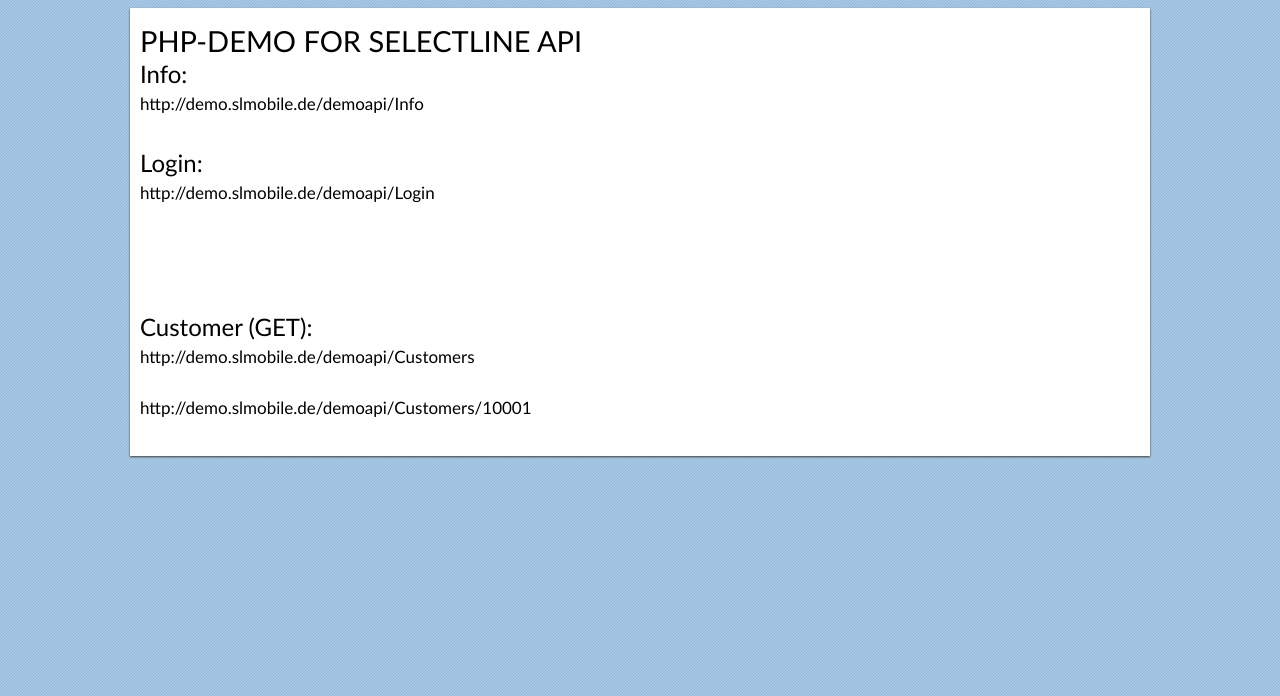
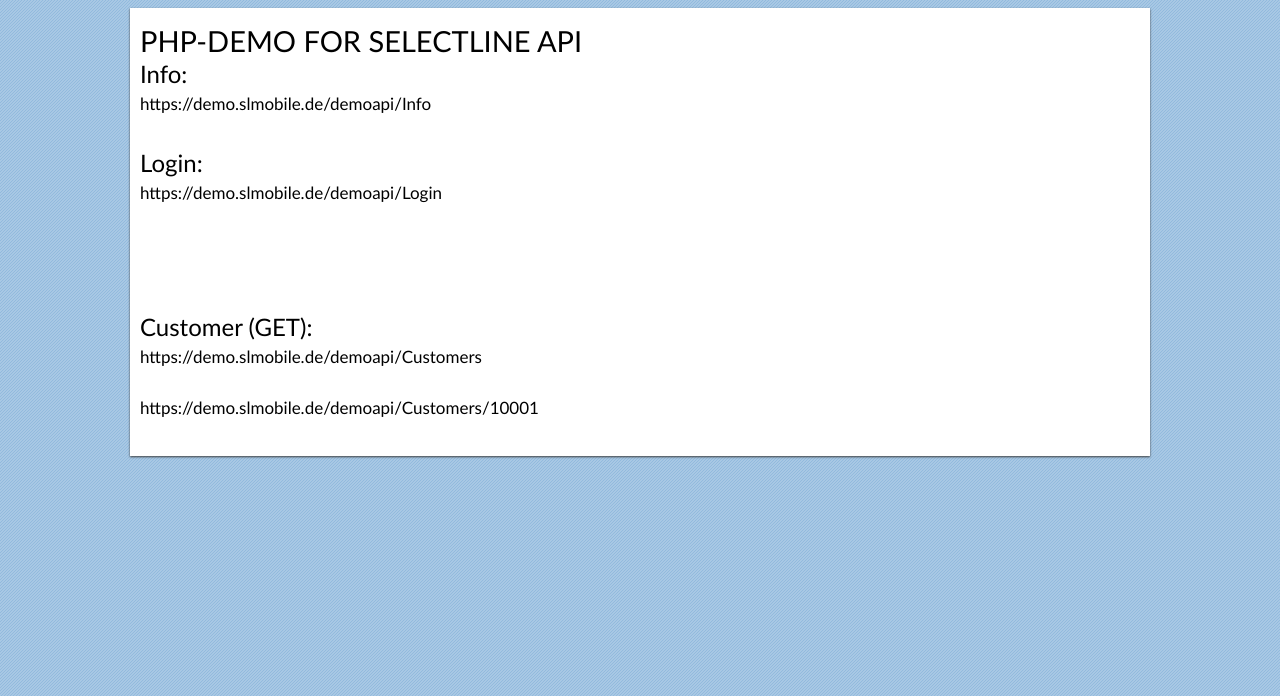
Before and after one commit to selectline-software/selectline-api, a PHP site: page / in a window 1280 px wide. Shown: the top 696 px of the page. Run offline with PHP 8.4, Linux system fonts and the light colour scheme; data that the repository does not hold is empty.

Commit message:
Umstellung auf AppKey-Login

```diff
--- a/PHP-Demo/index.php
+++ b/PHP-Demo/index.php
@@ -10,7 +10,7 @@
 		<h1>PHP-DEMO FOR SELECTLINE API</h1>
 <?php
 
-$BaseUri = "http://demo.slmobile.de/demoapi/";
+$BaseUri = "https://demo.slmobile.de/demoapi/";
 
 function CallSLMAPI($method, $url, $auth = "", $data = false, $print = false)
 {
@@ -115,7 +115,8 @@
 
 //Define parameters for the request as an array
 $myData = array ('UserName' => 'APIDemo',
-				 'Password' => 'Ap1Dem0');
+				 'Password' => 'Ap1Dem0',
+				 'AppKey' => 'App-Demo20191122');
 
 $returnValue = CallSLMAPI("POST",$BaseUri."Login","",json_encode($myData),true);
 
```
